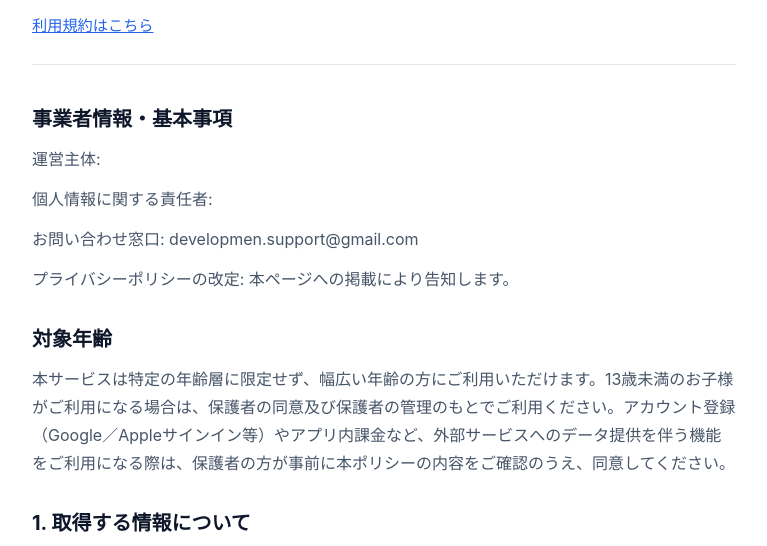
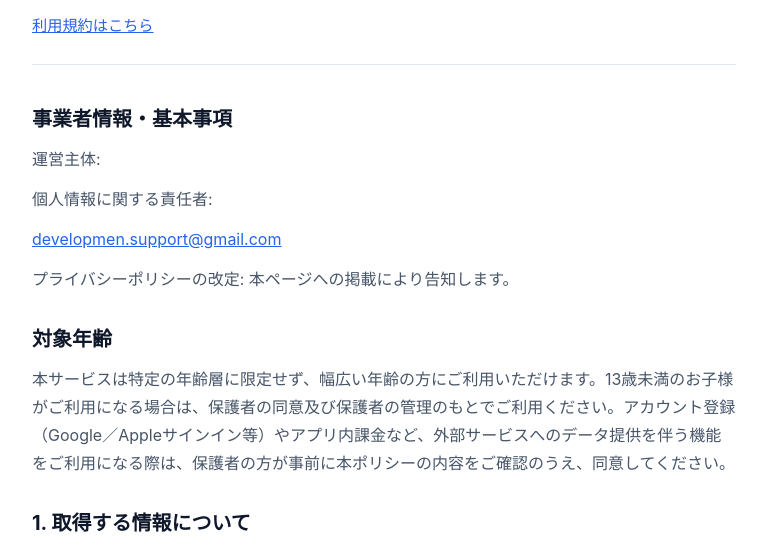
Before and after one commit to yuta11290327/privacy-policy, a plain HTML site: page index.html in a window 1280 px wide. Shown: the part 206-752 px from the top of the page, without its empty margins (256-1023 px from the left). Drawn offline with Linux system fonts and the light colour scheme.

Commit message:
Change contact email to a clickable mailto link

```diff
--- a/index.html
+++ b/index.html
@@ -141,7 +141,11 @@
               個人情報に関する責任者:
               <!-- TODO: 氏名または役職（例: 個人情報保護管理者：代表者名）を記載してください -->
             </p>
-            <p>お問い合わせ窓口: developmen.support@gmail.com</p>
+              <p>
+                <a href="mailto:developmen.support@gmail.com">
+                 developmen.support@gmail.com
+                </a>
+              </p>
             <p>プライバシーポリシーの改定: 本ページへの掲載により告知します。</p>
           </section>
 
```
